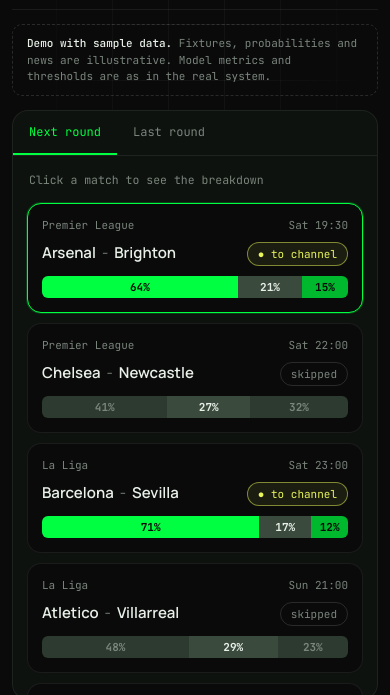
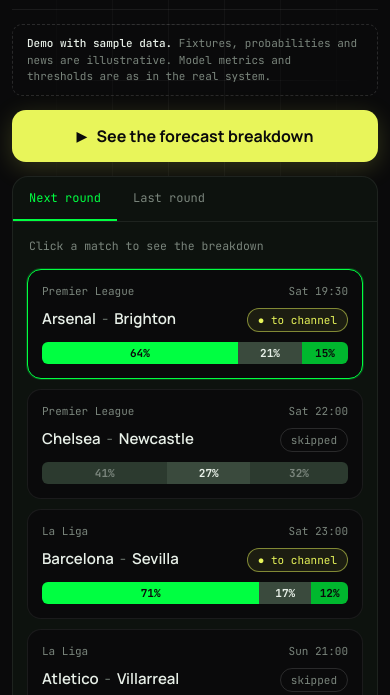
Before and after one commit to mikeabakumoff/awelabs-footcast-demo, a plain HTML site: page index.html in a window 390 px wide. Shown: the part 88-783 px from the top of the page. Drawn offline with Linux system fonts and the light colour scheme.

Commit message:
Mobile action button
Co-Authored-By: Claude Opus 5.5 <noreply@anthropic.com>

```diff
--- a/index.html
+++ b/index.html
@@ -252,6 +252,25 @@ function renderDone(){var t=T[L];
 document.querySelectorAll('.lang button').forEach(function(b){b.onclick=function(){L=b.dataset.set;try{localStorage.setItem('fc_lang',L)}catch(e){}apply()}});
 apply();
 </script>
+<style>
+.mrun{display:none}
+@media(max-width:860px){.mrun{display:flex;align-items:center;justify-content:center;gap:10px;width:100%;height:52px;margin:0 0 14px;border:0;border-radius:14px;background:var(--lime,#e8f55a);color:#0a0a0b;font:700 16px var(--body,sans-serif);box-shadow:0 6px 24px rgba(232,245,90,.18);cursor:pointer}
+.mrun[disabled]{opacity:.55}.mrun i{font-style:normal;font-size:13px}}
+</style>
+<script>
+(function(){
+  var note=document.querySelector('.note');if(!note)return;
+  var CFG={pick:'#list .mt:not(.skip)',target:'#det',label:{ru:'Разобрать прогноз',en:'See the forecast breakdown'},wait:{ru:'Загружаю...',en:'Loading...'}};
+  var b=document.createElement('button');b.className='mrun';b.type='button';b.innerHTML='<i>&#9654;</i><span></span>';
+  note.parentNode.insertBefore(b,note.nextSibling);
+  function lang(){return (document.documentElement.lang||'ru').slice(0,2)==='en'?'en':'ru'}
+  function label(t){b.querySelector('span').textContent=t||CFG.label[lang()]}
+  label();new MutationObserver(function(){label()}).observe(document.documentElement,{attributes:true,attributeFilter:['lang']});
+  function go(){var el=document.querySelector(CFG.pick);if(!el)return false;el.click();
+    setTimeout(function(){var t=document.querySelector(CFG.target);t=t?(t.closest('.panel')||t):null;if(t){window.scrollTo({top:t.getBoundingClientRect().top+window.pageYOffset-8,behavior:'smooth'})}},150);return true}
+  b.onclick=function(){if(go())return;b.disabled=true;label(CFG.wait[lang()]);var n=0,iv=setInterval(function(){n++;if(go()||n>40){clearInterval(iv);b.disabled=false;label()}},400)};
+})();
+</script>
 <!-- AweLabs analytics -->
 <script>
 (function(){
```
